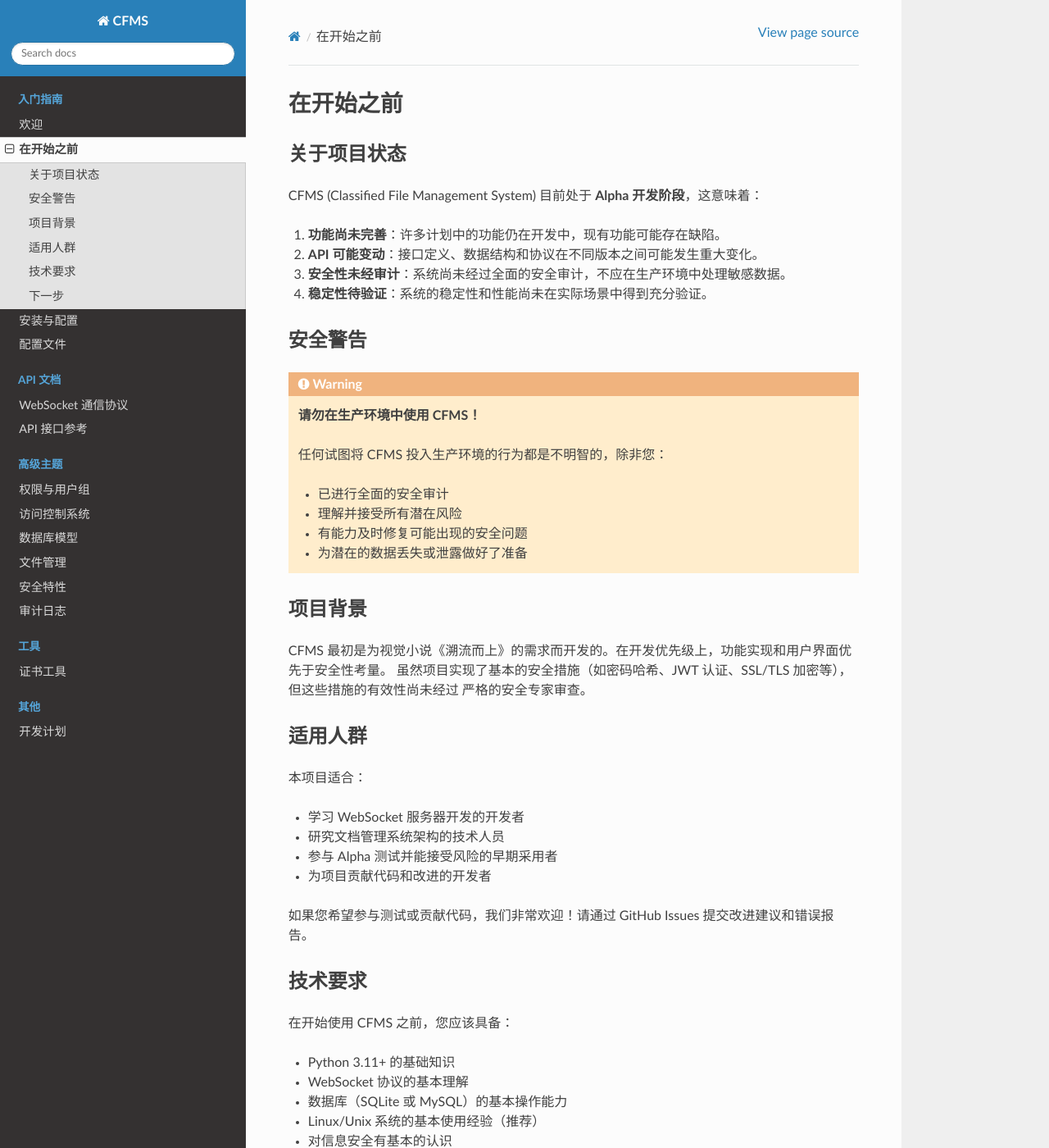
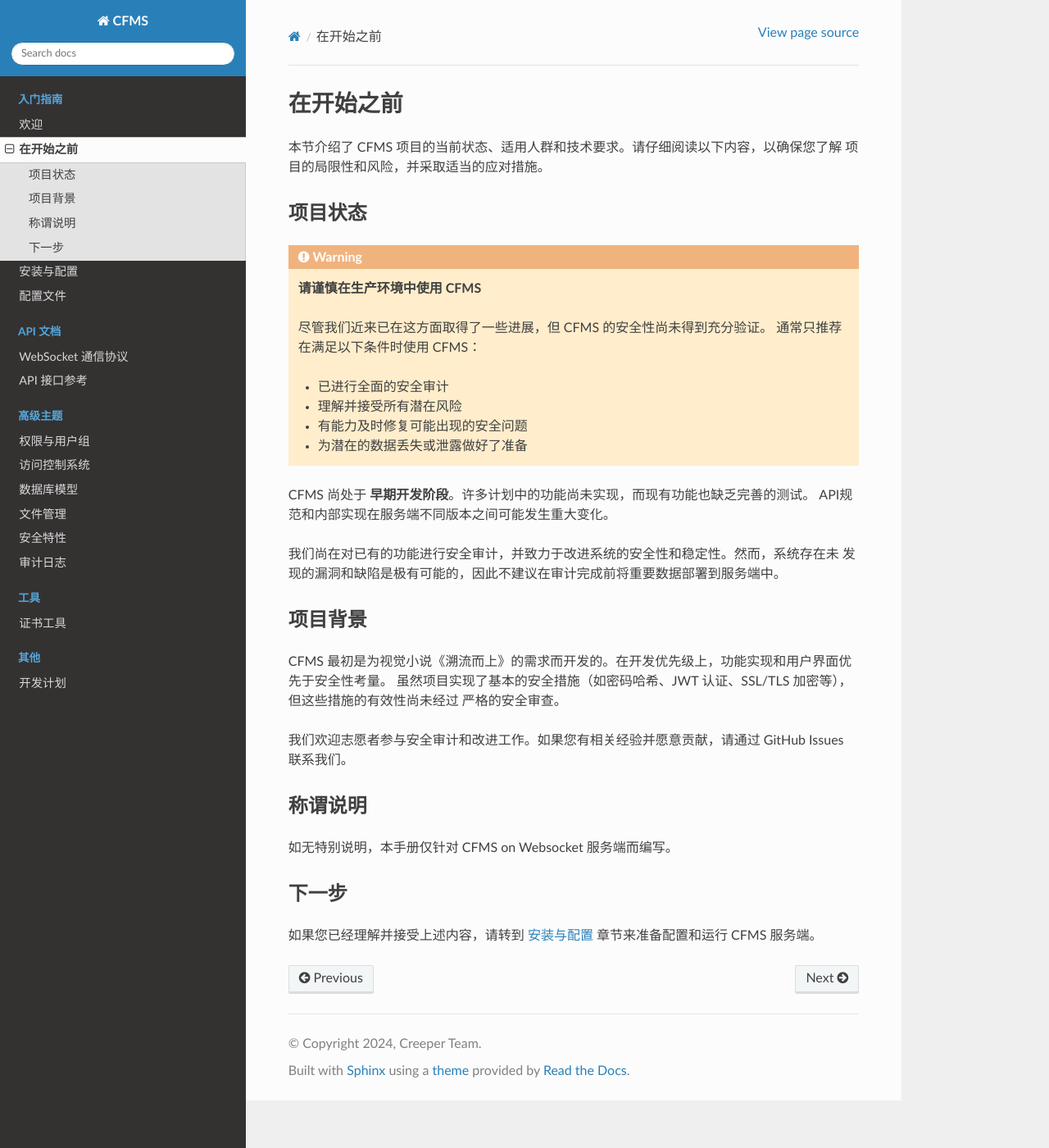
Before and after one commit to Creeper19472/cfms_server_doc, a Sphinx documentation site: the page built from docs/source/before_we_begin.rst, in a window 1280 px wide and 1400 px high. Shown: the whole window at 82% size. Built offline with Sphinx 7.4.7 and the Read the Docs theme 3.1.0, drawn with Linux system fonts in a browser that asks for light colours; some of the changed text lies outside the part shown.

Commit message:
docs: update

```diff
--- a/docs/source/before_we_begin.rst
+++ b/docs/source/before_we_begin.rst
@@ -1,61 +1,45 @@
 在开始之前
 ======================
 
-关于项目状态
+本节介绍了 CFMS 项目的当前状态、适用人群和技术要求。请仔细阅读以下内容，以确保您了解
+项目的局限性和风险，并采取适当的应对措施。
+
+项目状态
 --------------
-
-CFMS (Classified File Management System) 目前处于 **Alpha 开发阶段**，这意味着：
-
-1. **功能尚未完善**：许多计划中的功能仍在开发中，现有功能可能存在缺陷。
-2. **API 可能变动**：接口定义、数据结构和协议在不同版本之间可能发生重大变化。
-3. **安全性未经审计**：系统尚未经过全面的安全审计，不应在生产环境中处理敏感数据。
-4. **稳定性待验证**：系统的稳定性和性能尚未在实际场景中得到充分验证。
-
-安全警告
----------
 
 .. warning::
 
-   **请勿在生产环境中使用 CFMS！**
+   **请谨慎在生产环境中使用 CFMS**
 
-   任何试图将 CFMS 投入生产环境的行为都是不明智的，除非您：
+   尽管我们近来已在这方面取得了一些进展，但 CFMS 的安全性尚未得到充分验证。
+   通常只推荐在满足以下条件时使用 CFMS：
 
    - 已进行全面的安全审计
    - 理解并接受所有潜在风险
    - 有能力及时修复可能出现的安全问题
    - 为潜在的数据丢失或泄露做好了准备
 
+CFMS 尚处于 **早期开发阶段**。许多计划中的功能尚未实现，而现有功能也缺乏完善的测试。
+API规范和内部实现在服务端不同版本之间可能发生重大变化。
+
+我们尚在对已有的功能进行安全审计，并致力于改进系统的安全性和稳定性。然而，系统存在未
+发现的漏洞和缺陷是极有可能的，因此不建议在审计完成前将重要数据部署到服务端中。
+
 项目背景
 ---------
 
 CFMS 最初是为视觉小说《溯流而上》的需求而开发的。在开发优先级上，功能实现和用户界面优先于安全性考量。
 虽然项目实现了基本的安全措施（如密码哈希、JWT 认证、SSL/TLS 加密等），但这些措施的有效性尚未经过
-严格的安全专家审查。
+严格的安全审查。
 
-适用人群
+我们欢迎志愿者参与安全审计和改进工作。如果您有相关经验并愿意贡献，请通过 GitHub Issues 联系我们。
+
+称谓说明
 ---------
 
-本项目适合：
-
-- 学习 WebSocket 服务器开发的开发者
-- 研究文档管理系统架构的技术人员
-- 参与 Alpha 测试并能接受风险的早期采用者
-- 为项目贡献代码和改进的开发者
-
-如果您希望参与测试或贡献代码，我们非常欢迎！请通过 GitHub Issues 提交改进建议和错误报告。
-
-技术要求
----------
-
-在开始使用 CFMS 之前，您应该具备：
-
-- Python 3.11+ 的基础知识
-- WebSocket 协议的基本理解
-- 数据库（SQLite 或 MySQL）的基本操作能力
-- Linux/Unix 系统的基本使用经验（推荐）
-- 对信息安全有基本的认识
+如无特别说明，本手册仅针对 CFMS on Websocket 服务端而编写。
 
 下一步
 -------
 
-如果您已经理解并接受上述内容，可以继续阅读 :doc:`setup` 章节来配置和运行 CFMS 服务端。
+如果您已经理解并接受上述内容，请转到 :doc:`setup` 章节来准备配置和运行 CFMS 服务端。
--- a/docs/source/index.rst
+++ b/docs/source/index.rst
@@ -1,7 +1,7 @@
 欢迎访问 CFMS 开发者手册！
 ===================================
 
-**CFMS** (Classified File Management System) 是用于分类化管理多密级文档的一整套系统。
+**Classified File Management System** (CFMS) 是一套为联机分发保密信息而设计的解决方案。
 本开发手册将系统介绍有关 CFMS 服务端的技术架构、API 接口和使用方法。
 
 CFMS 是自由软件，采用 Apache 2.0 许可证发布。在特定的条件下，任何人均可自由修改和再分发本软件。
@@ -11,6 +11,10 @@ CFMS 是自由软件，采用 Apache 2.0 许可证发布。在特定的条件下
 
    CFMS 目前处于 Alpha 开发阶段，正在积极开发中。系统的安全性和稳定性尚未经过充分测试，
    不应在生产环境中使用。API 和数据结构可能在版本之间发生重大变化。
+
+.. note::
+   本手册主要由 AI 生成和更新，可能存在不准确或过时的信息。在我们完成对手册的全面审订之
+   前，请考虑参考源代码以验证细节。
 
 内容
 --------
--- a/docs/source/setup.rst
+++ b/docs/source/setup.rst
@@ -6,12 +6,12 @@
 系统要求
 --------
 
-CFMS 服务端需要以下环境：
+CFMS 服务端仅支持在 Python 3.13 及更高版本运行。尽管理论上服务端不存在平台
+特异的实现，但我们仅在 Windows 和 Linux 上进行了测试，因此不确定 macOS 的
+兼容性如何。
 
-- **Python 3.11 或更高版本**（必需，使用了 Python 3.11+ 的新语法特性）
-- **操作系统**：Linux、macOS 或 Windows
-- **数据库**：SQLite（默认）或 MySQL
-- **网络**：支持 WebSocket 的网络环境
+无需额外配置，CFMS 服务端就可依赖 SQLite 数据库而运作。不过为了更好的性能和
+可扩展性，建议在条件允许时换用其他功能更为强大的数据库引擎。
 
 快速开始
 --------
@@ -24,25 +24,42 @@ CFMS 服务端需要以下环境：
 .. code-block:: console
 
    $ git clone https://github.com/creeper19472/cfms_on_websocket.git
-   $ cd cfms_on_websocket
+   $ cd cfms_on_websocket/src
 
 2. 安装依赖
-^^^^^^^^^^^
+^^^^^^^^^^^^^^^
 
-使用 pip 安装所需的 Python 包：
+建议使用虚拟环境来隔离依赖。如果你正使用 pip 来进行包管理，事先运行
 
 .. code-block:: console
 
-   $ pip install -r requirements.txt
+   $ python -m venv .venv
 
-主要依赖包括：
+来创建一个虚拟环境，然后通过运行 ``source .venv/bin/activate`` （对于
+Linux / macOS） 或 ``.venv/Scripts/activate`` （对于 Windows）激活它。
 
-- ``websockets`` - WebSocket 服务器实现
-- ``sqlalchemy`` - 数据库 ORM
-- ``PyJWT`` - JWT 令牌生成和验证
-- ``cryptography`` - 加密和 SSL 证书生成
-- ``jsonschema`` - JSON 数据验证
-- ``tomli`` 和 ``tomllib`` - TOML 配置文件解析
+.. note::
+   建议使用 uv 来管理 Python 版本和依赖。uv 是一个现代的 Python 包管
+   理工具，提供了更快的安装速度和更好的依赖解析能力。
+
+   另外，它所使用的 Python 分发版还携带了较新的 OpenSSL 构建，能够提供对
+   后量子加密算法的支持。现在，当 OpenSSL 版本过低（<3.5）时，服务端将在
+   控制台打印一条警告。
+
+.. tabs::
+
+   .. tab:: uv
+
+      .. code-block:: console
+
+         $ uv venv
+         $ uv sync --upgrade
+
+   .. tab:: pip
+
+      .. code-block:: console
+
+         $ pip install .
 
 3. 配置服务器
 ^^^^^^^^^^^^^
```
